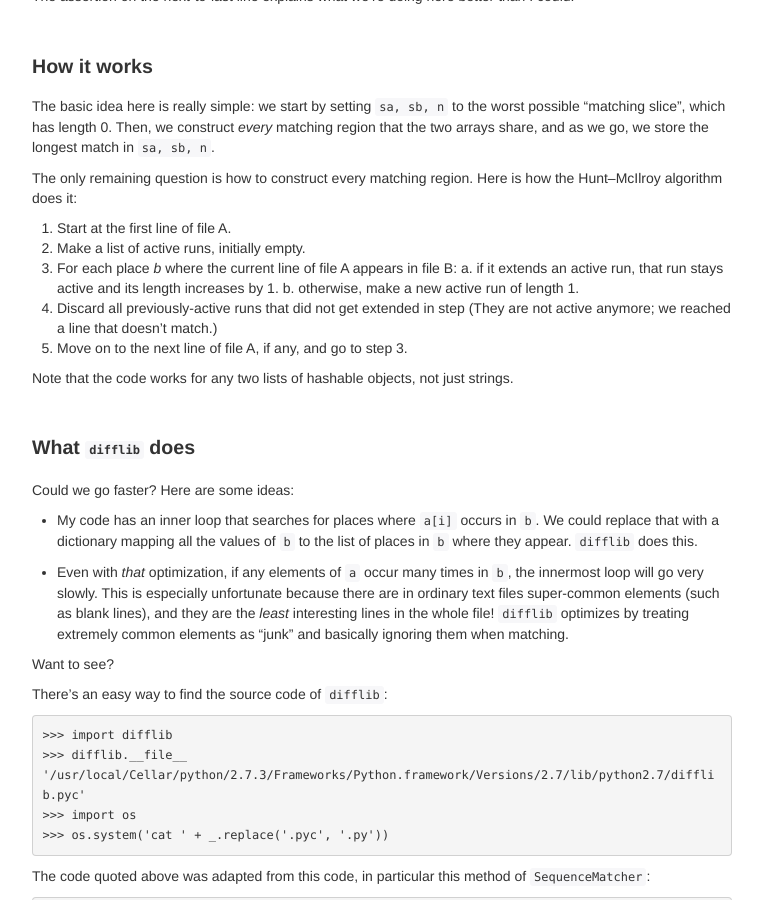
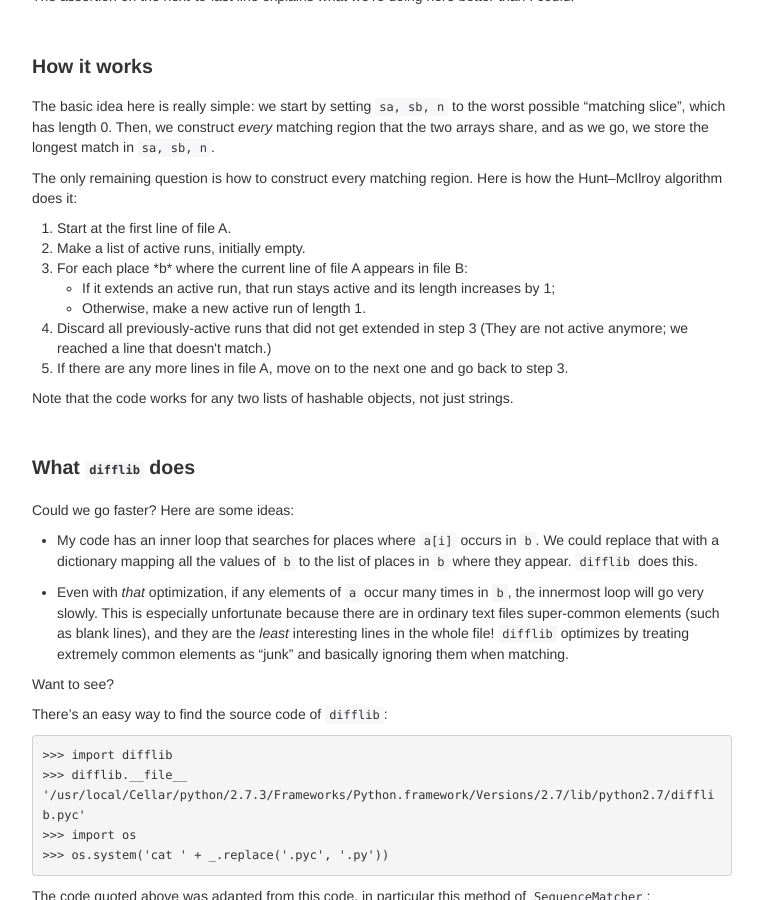
Before and after one commit to pynashorg/pynashorg.github.com, a Jekyll site: the page built from _posts/2013-02-26-diff-in-50-lines.md, in a window 1280 px wide and 900 px high, scrolled down 1405 px. Shown: the whole window, without its empty margins (258-1021 px from the left). Built offline with Jekyll 4.4.1, drawn with Linux system fonts in a browser that asks for light colours; nearby versions of some CDN libraries; library files that are not in the unit come from our copies; comment, search, counter and statistics services are not loaded.

Commit message:
Fix numbering in diffing post.

```diff
--- a/_posts/2013-02-26-diff-in-50-lines.md
+++ b/_posts/2013-02-26-diff-in-50-lines.md
@@ -113,14 +113,19 @@ and as we go, we store the longest match in `sa, sb, n`.
 The only remaining question is how to construct every matching region.
 Here is how the Hunt&ndash;McIlroy algorithm does it:
 
-1. Start at the first line of file A.
-2. Make a list of active runs, initially empty.
-3. For each place *b* where the current line of file A appears in file B:
-    a. if it extends an active run, that run stays active and its length increases by 1.
-    b. otherwise, make a new active run of length 1.
-4. Discard all previously-active runs that did not get extended in step
-   (They are not active anymore; we reached a line that doesn't match.)
-5. Move on to the next line of file A, if any, and go to step 3.
+<ol>
+  <li>Start at the first line of file A.</li>
+  <li>Make a list of active runs, initially empty.</li>
+  <li>For each place *b* where the current line of file A appears in file B:
+    <ul>
+      <li>If it extends an active run, that run stays active and its length increases by 1;</li>
+      <li>Otherwise, make a new active run of length 1.</li>
+    </ul></li>
+  <li>Discard all previously-active runs that did not get extended in step 3
+    (They are not active anymore; we reached a line that doesn't match.)</li>
+  <li>If there are any more lines in file A,
+    move on to the next one and go back to step 3.</li>
+</ol>
 
 Note that the code works
 for any two lists of hashable objects,
```
